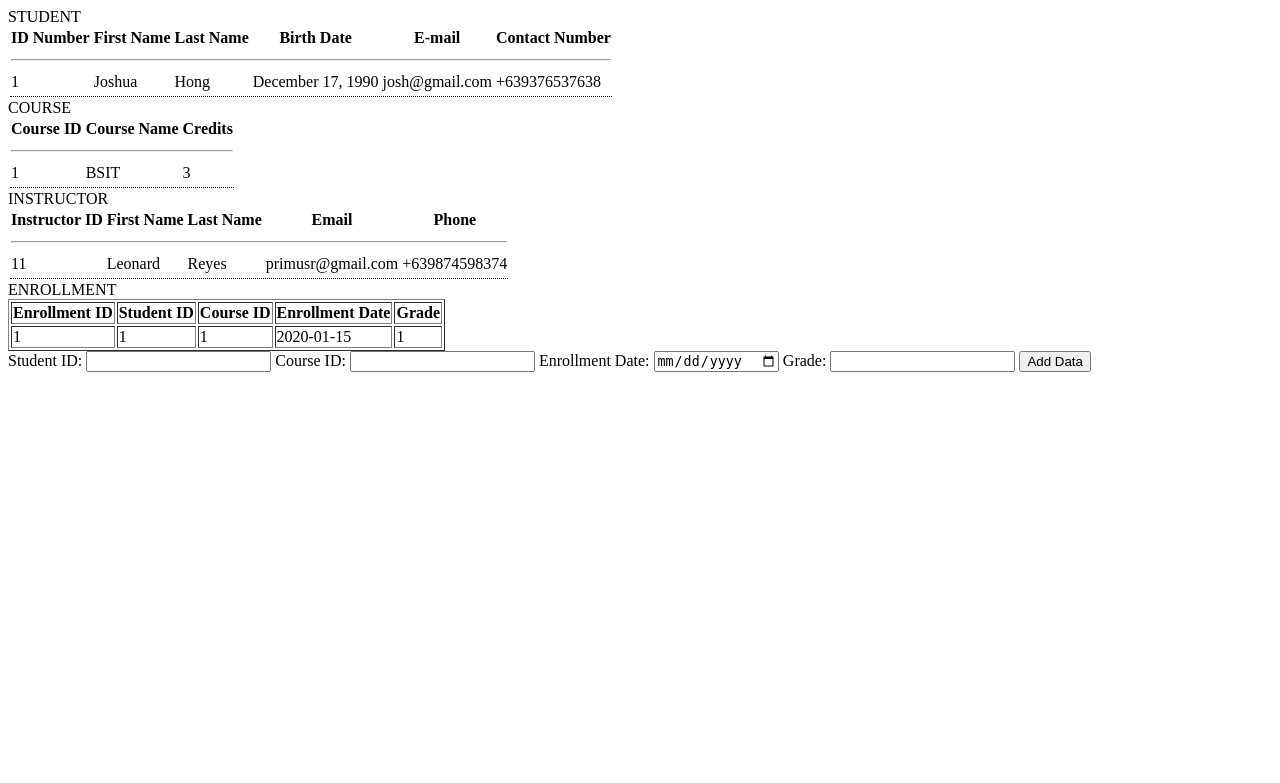
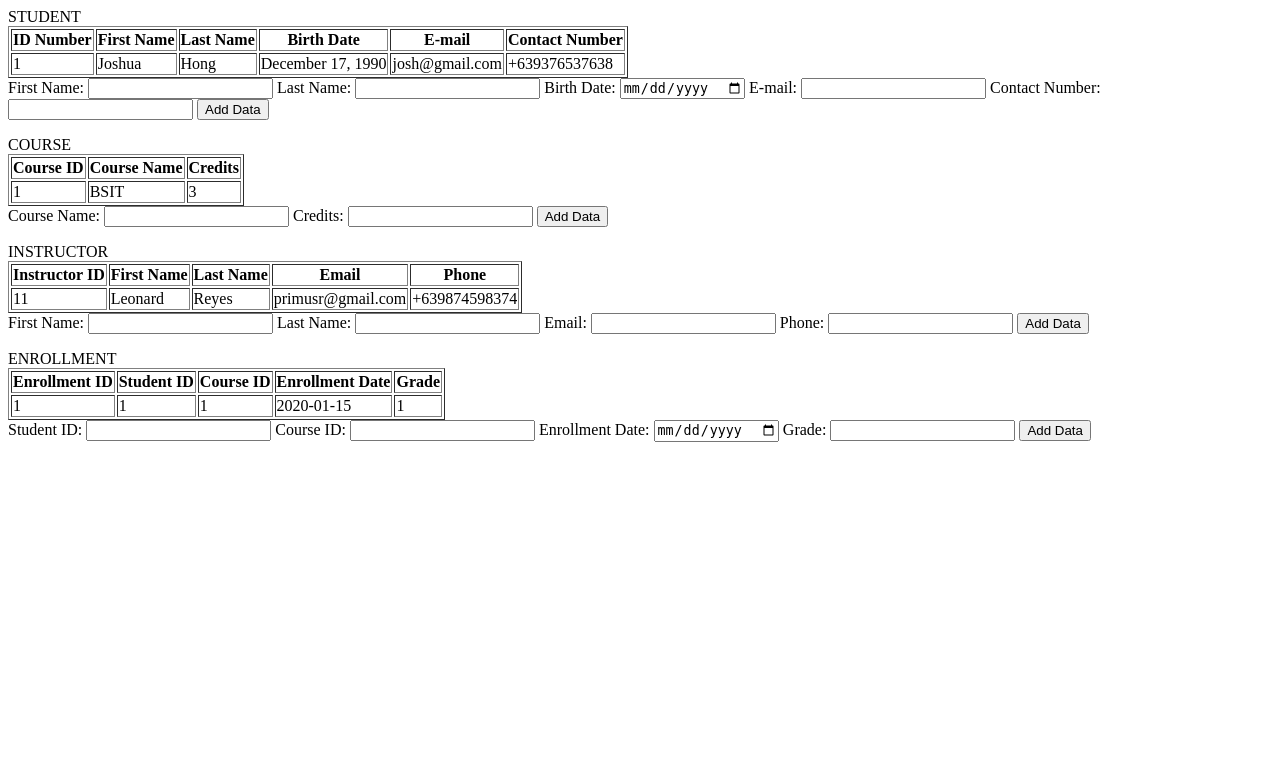
Before and after one commit to jamiefayezsksk/wis, a PHP site: page /connect_data.php in a window 1280 px wide. Shown: the top 783 px of the page. Run offline with PHP 8.4, Linux system fonts and the light colour scheme; data comes from the database, SQL or seed files in the repository; tables that the repository leaves empty hold one stand-in row (values such as "Sample post").

Commit message:
updated tables

```diff
--- a/course.php
+++ b/course.php
@@ -11,36 +11,58 @@ $conn = new mysqli($servername, $username, $password, $dbname);
 if ($conn->connect_error) {
     die("Connection failed: " . $conn->connect_error);
 }
-// echo "Connected successfully";
 
+// Check if form is submitted for adding data
+if ($_SERVER["REQUEST_METHOD"] == "POST") {
+    $courseName = $_POST['courseName'];
+    $credits = $_POST['credits'];
 
+    // Use prepared statement to prevent SQL injection
+    $stmt = $conn->prepare("INSERT INTO Course (CourseName, Credits) VALUES (?, ?)");
+    $stmt->bind_param("si", $courseName, $credits);
 
+    if ($stmt->execute()) {
+        echo "Data added successfully.";
+    } else {
+        echo "Error: " . $stmt->error;
+    }
+
+    // Close statement
+    $stmt->close();
+}
+
+// Fetch data
 $sql = "SELECT * FROM Course";
 $result = $conn->query($sql);
 
 // Check if the query was successful
 if ($result) {
-    echo '<table>';
+    echo '<table border="1">';
     echo '<tr><th>Course ID</th>
         <th>Course Name</th>
         <th>Credits</th></tr>';
-    echo '<tr><td colspan="6"><hr></td></tr>'; // Separation line
     // Process the results
-    while ($row = mysqli_fetch_assoc($result)) {
+    while ($row = $result->fetch_assoc()) {
         echo '<tr>';
         echo '<td>' . $row['CourseID'] . '</td>';
         echo '<td>' . $row['CourseName'] . '</td>';
         echo '<td>' . $row['Credits'] . '</td>';
-
         echo '</tr>';
-    echo '<tr><td colspan="6" style="border-bottom: 1px dotted #000;"></td></tr>'; // Add a dotted line after each row
     }
     echo '</table>';
+
+    // Add data form
+    echo '<form method="post" action="">
+        <label for="courseName">Course Name:</label>
+        <input type="text" name="courseName" required>
+        <label for="credits">Credits:</label>
+        <input type="number" name="credits" required>
+        <input type="submit" value="Add Data">
+    </form>';
 } else {
     echo "Error: " . $sql . "<br>" . $conn->error;
 }
 
-
-
-
+// Close connection
+$conn->close();
 ?>
--- a/instructor.php
+++ b/instructor.php
@@ -11,39 +11,68 @@ $conn = new mysqli($servername, $username, $password, $dbname);
 if ($conn->connect_error) {
     die("Connection failed: " . $conn->connect_error);
 }
-// echo "Connected successfully";
 
+// Check if form is submitted for adding data
+if ($_SERVER["REQUEST_METHOD"] == "POST") {
+    $firstName = $_POST['firstName'];
+    $lastName = $_POST['lastName'];
+    $email = $_POST['email'];
+    $phone = $_POST['phone'];
 
+    // Use prepared statement to prevent SQL injection
+    $stmt = $conn->prepare("INSERT INTO Instructor (FirstName, LastName, Email, Phone) VALUES (?, ?, ?, ?)");
+    $stmt->bind_param("ssss", $firstName, $lastName, $email, $phone);
 
+    if ($stmt->execute()) {
+        echo "Data added successfully.";
+    } else {
+        echo "Error: " . $stmt->error;
+    }
+
+    // Close statement
+    $stmt->close();
+}
+
+// Fetch data
 $sql = "SELECT * FROM Instructor";
 $result = $conn->query($sql);
 
 // Check if the query was successful
 if ($result) {
-    echo '<table>';
+    echo '<table border="1">';
     echo '<tr><th>Instructor ID</th>
         <th>First Name</th>
         <th>Last Name</th>
         <th>Email</th>
         <th>Phone</th></tr>';
-    echo '<tr><td colspan="6"><hr></td></tr>'; // Separation line
     // Process the results
-    while ($row = mysqli_fetch_assoc($result)) {
+    while ($row = $result->fetch_assoc()) {
         echo '<tr>';
         echo '<td>' . $row['InstructorID'] . '</td>';
         echo '<td>' . $row['FirstName'] . '</td>';
         echo '<td>' . $row['LastName'] . '</td>';
         echo '<td>' . $row['Email'] . '</td>';
         echo '<td>' . $row['Phone'] . '</td>';
-
         echo '</tr>';
-    echo '<tr><td colspan="6" style="border-bottom: 1px dotted #000;"></td></tr>'; // Add a dotted line after each row
     }
     echo '</table>';
+
+    // Add data form
+    echo '<form method="post" action="">
+        <label for="firstName">First Name:</label>
+        <input type="text" name="firstName" required>
+        <label for="lastName">Last Name:</label>
+        <input type="text" name="lastName" required>
+        <label for="email">Email:</label>
+        <input type="email" name="email" required>
+        <label for="phone">Phone:</label>
+        <input type="tel" name="phone" required>
+        <input type="submit" value="Add Data">
+    </form>';
 } else {
     echo "Error: " . $sql . "<br>" . $conn->error;
 }
 
-
-
+// Close connection
+$conn->close();
 ?>
--- a/student.php
+++ b/student.php
@@ -11,25 +11,44 @@ $conn = new mysqli($servername, $username, $password, $dbname);
 if ($conn->connect_error) {
     die("Connection failed: " . $conn->connect_error);
 }
-// echo "Connected successfully";
 
+// Check if form is submitted for adding data
+if ($_SERVER["REQUEST_METHOD"] == "POST") {
+    $firstName = $_POST['firstName'];
+    $lastName = $_POST['lastName'];
+    $dateOfBirth = $_POST['dateOfBirth'];
+    $email = $_POST['email'];
+    $phone = $_POST['phone'];
 
+    // Use prepared statement to prevent SQL injection
+    $stmt = $conn->prepare("INSERT INTO Student (FirstName, LastName, DateOfBirth, Email, Phone) VALUES (?, ?, ?, ?, ?)");
+    $stmt->bind_param("sssss", $firstName, $lastName, $dateOfBirth, $email, $phone);
 
+    if ($stmt->execute()) {
+        echo "Data added successfully.";
+    } else {
+        echo "Error: " . $stmt->error;
+    }
+
+    // Close statement
+    $stmt->close();
+}
+
+// Fetch data
 $sql = "SELECT * FROM Student";
 $result = $conn->query($sql);
 
 // Check if the query was successful
 if ($result) {
-    echo '<table>';
+    echo '<table border="1">';
     echo '<tr><th>ID Number</th>
         <th>First Name</th>
         <th>Last Name</th>
         <th>Birth Date</th>
         <th>E-mail</th>
         <th>Contact Number</th></tr>';
-    echo '<tr><td colspan="6"><hr></td></tr>'; // Separation line
     // Process the results
-    while ($row = mysqli_fetch_assoc($result)) {
+    while ($row = $result->fetch_assoc()) {
         echo '<tr>';
         echo '<td>' . $row['StudentID'] . '</td>';
         echo '<td>' . $row['FirstName'] . '</td>';
@@ -38,12 +57,27 @@ if ($result) {
         echo '<td>' . $row['Email'] . '</td>';
         echo '<td>' . $row['Phone'] . '</td>';
         echo '</tr>';
-    echo '<tr><td colspan="6" style="border-bottom: 1px dotted #000;"></td></tr>'; // Add a dotted line after each row
     }
     echo '</table>';
+
+    // Add data form
+    echo '<form method="post" action="">
+        <label for="firstName">First Name:</label>
+        <input type="text" name="firstName" required>
+        <label for="lastName">Last Name:</label>
+        <input type="text" name="lastName" required>
+        <label for="dateOfBirth">Birth Date:</label>
+        <input type="date" name="dateOfBirth" required>
+        <label for="email">E-mail:</label>
+        <input type="email" name="email" required>
+        <label for="phone">Contact Number:</label>
+        <input type="tel" name="phone" required>
+        <input type="submit" value="Add Data">
+    </form>';
 } else {
     echo "Error: " . $sql . "<br>" . $conn->error;
 }
 
-
+// Close connection
+$conn->close();
 ?>
```
Lines whose indentation alone changed are shown as unchanged.
